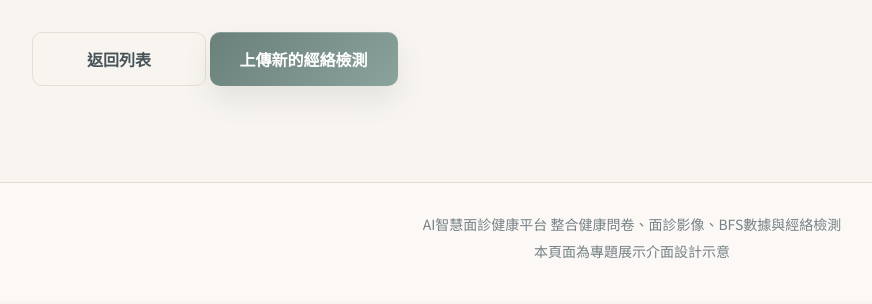
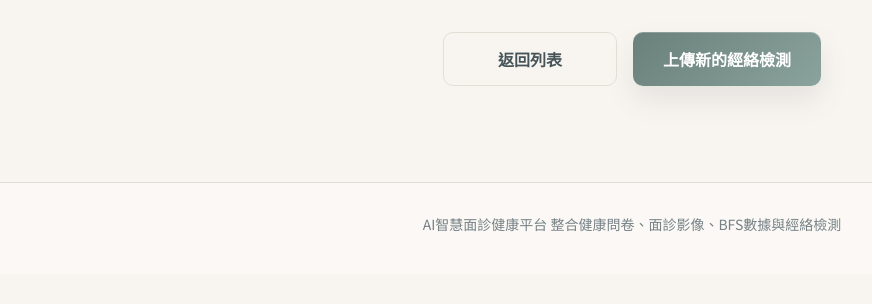
Before and after one commit to Mingri31264445/health-analysis-system, a Django app: page /meridian/1/ in a window 1280 px wide. Shown: the part 496-800 px from the top of the page, without its empty margins (8-880 px from the left). Run offline with Django 5.2, Linux system fonts and the light colour scheme; tables that the repository leaves empty hold one stand-in row (values such as "Sample post").

Commit message:
fix(meridian): 修正start頁面導向、detail按鈕置中，並移除展示用頁尾文字

```diff
--- a/core/templates/core/bfs_update.html
+++ b/core/templates/core/bfs_update.html
@@ -58,7 +58,6 @@
     <footer class="footer">
       <div class="container footer-inner">
         <p>AI智慧面診健康平台 整合健康問卷、面診影像、BFS數據與經絡檢測</p>
-        <p>本頁面為專題展示介面設計示意</p>
       </div>
     </footer>
 
--- a/core/templates/core/index.html
+++ b/core/templates/core/index.html
@@ -303,7 +303,6 @@
     <footer class="footer">
         <div class="container footer-inner">
             <p>AI智慧面診健康平台｜整合健康問卷、面診影像、BFS數據與經絡檢測</p>
-            <p>本頁面為專題展示介面設計示意</p>
         </div>
     </footer>
 
--- a/core/templates/core/meridian_detail.html
+++ b/core/templates/core/meridian_detail.html
@@ -77,7 +77,6 @@
     <footer class="footer">
       <div class="container footer-inner">
         <p>AI智慧面診健康平台 整合健康問卷、面診影像、BFS數據與經絡檢測</p>
-        <p>本頁面為專題展示介面設計示意</p>
       </div>
     </footer>
 
--- a/core/templates/core/meridian_list.html
+++ b/core/templates/core/meridian_list.html
@@ -53,7 +53,6 @@
     <footer class="footer">
       <div class="container footer-inner">
         <p>AI智慧面診健康平台 整合健康問卷、面診影像、BFS數據與經絡檢測</p>
-        <p>本頁面為專題展示介面設計示意</p>
       </div>
     </footer>
 
--- a/core/templates/core/upload_meridian_result.html
+++ b/core/templates/core/upload_meridian_result.html
@@ -63,7 +63,6 @@
     <footer class="footer">
       <div class="container footer-inner">
         <p>AI智慧面診健康平台 整合健康問卷、面診影像、BFS數據與經絡檢測</p>
-        <p>本頁面為專題展示介面設計示意</p>
       </div>
     </footer>
 
--- a/core/views/analysis_flow.py
+++ b/core/views/analysis_flow.py
@@ -30,7 +30,7 @@ FEATURES = {
 
 FEATURE_REDIRECTS = {
     "bfs": "bfs_list",
-    "meridian": "upload_meridian_result",
+    "meridian": "meridian_list",
 }
 
 @login_required(login_url="login")
@@ -67,7 +67,7 @@ def start_analysis_view(request):
             "label": FEATURES["meridian"]["label"],
             "description": FEATURES["meridian"]["description"],
             "action": FEATURES["meridian"]["action"],
-            "url": reverse("upload_meridian_result"),
+            "url": reverse("feature_gate", args=["meridian"]),
         },
     ]
 
--- a/static/css/meridian_result.css
+++ b/static/css/meridian_result.css
@@ -108,6 +108,17 @@
     padding: 40px 0;
 }
 
+/* 動作按鈕區（置中排列）。與 bfs_result.css 同一份定義，
+   放這裡讓經絡模組的 CSS 自足、不需依賴 bfs_result.css */
+.bfs-actions {
+    text-align: center;
+    margin-top: 20px;
+    display: flex;
+    justify-content: center;
+    gap: 16px;
+    flex-wrap: wrap;
+}
+
 /* 次要按鈕（返回列表等導覽用）。與 bfs_result.css 同一份定義，
    放這裡讓經絡模組的 CSS 自足、不需依賴 bfs_result.css */
 .btn-secondary {
```
